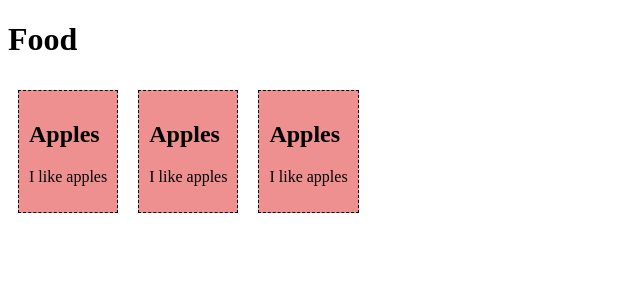
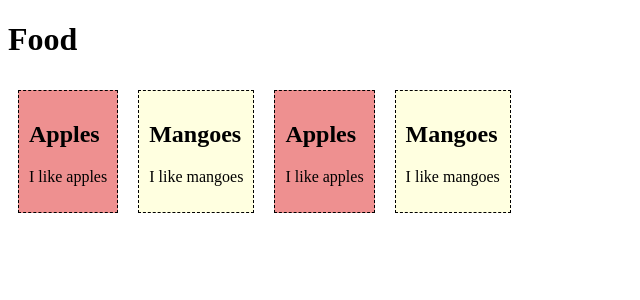
Before and after one commit to AndreiTorres-0417/webprog-ss231-vuejs, a Vue app in the folder vue-project/: page / in a window 1280 px wide. Shown: the top 300 px of the page, without its empty margins (0-640 px from the left). Built offline with nearby package versions, Linux system fonts and the light colour scheme.

Commit message:
updated code

```diff
--- a/vue-project/src/App.vue
+++ b/vue-project/src/App.vue
@@ -1,8 +1,9 @@
 <template>
   <h1>Food</h1>
   <food-item/>
+  <food-item2/>
   <food-item/>
-  <food-item/>
+  <food-item2/>
 </template>
 
 <script></script>
--- a/vue-project/src/main.js
+++ b/vue-project/src/main.js
@@ -2,7 +2,9 @@ import { createApp } from 'vue'
 
 import App from './App.vue'
 import FoodItem from './components/FoodItem.vue'
+import FoodItem2 from './components/FoodItem2.vue'
 
 const app = createApp(App)
 app.component('food-item', FoodItem)
+app.component('food-item2', FoodItem2)
 app.mount('#app')
```
